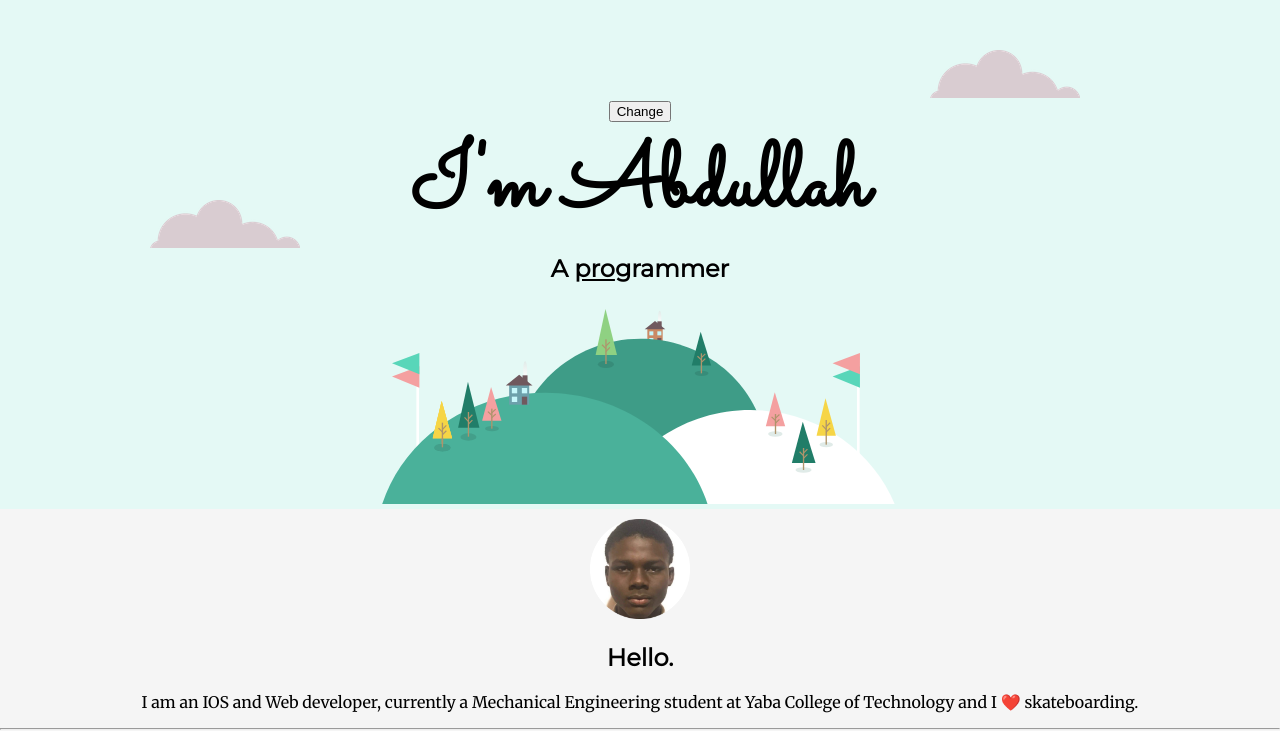
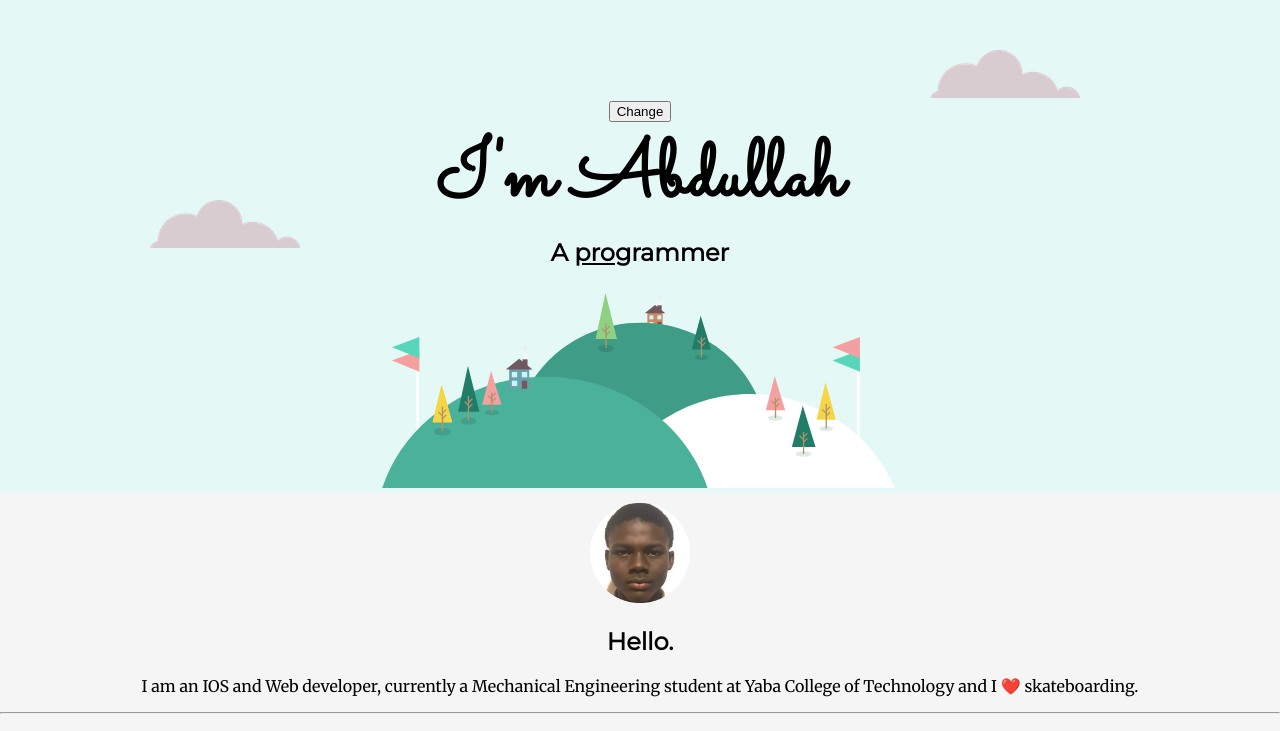
Before and after one commit to Hamzytakoor/curriculum-vitae, a plain HTML site: page index.html in a window 1280 px wide. Shown: the top 731 px of the page. Drawn offline with Linux system fonts and the light colour scheme.

Commit message:
Update index.html

```diff
--- a/index.html
+++ b/index.html
@@ -28,7 +28,7 @@
 
       </script>
         <img id="top_cloud" src="images/cloud.png" alt="cloud image">
-        <h1 style="margin-bottom: 0; font-size: 562.5%;">I'm Abdullah</h1>
+        <h1 style="margin-bottom: 0; font-size: 5rem;">I'm Abdullah</h1>
         <h2 style="margin-top: 0;">A <span><u>pro</u></span>grammer</h2>
         <img id="cloud" src="images/cloud.png" alt="cloud image">
         <img id="land" src="images/land.svg">
```
